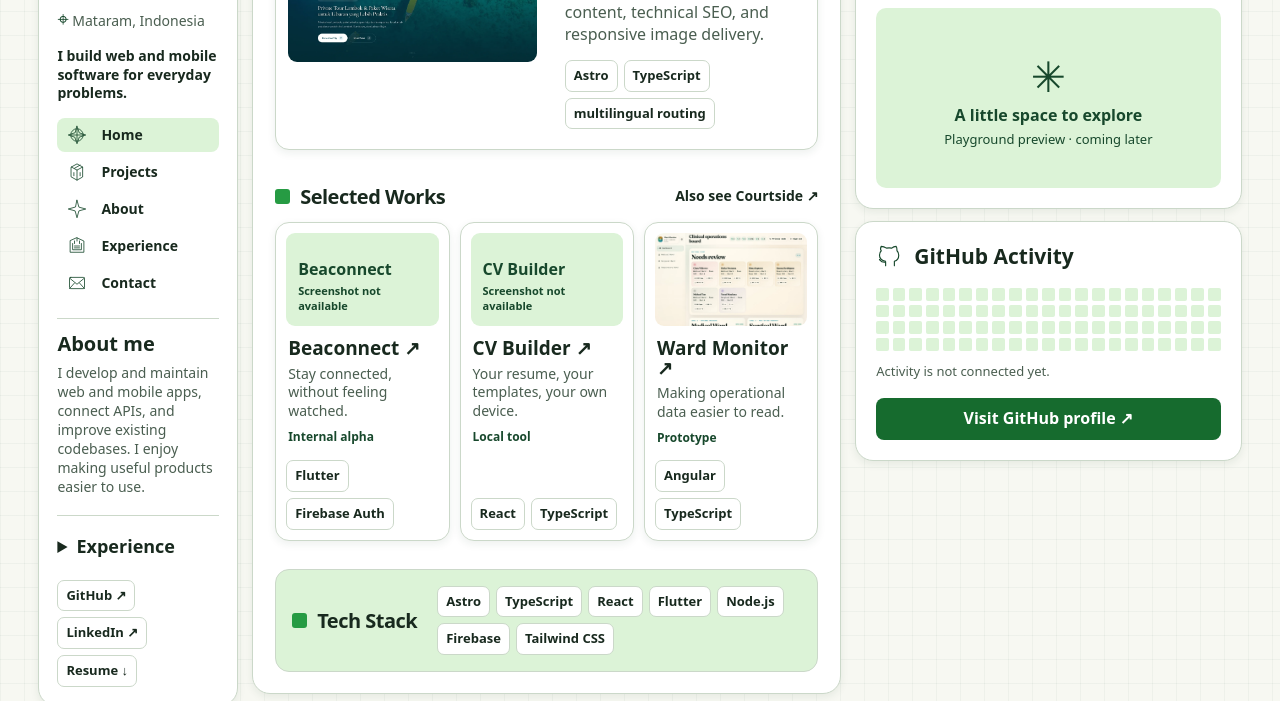
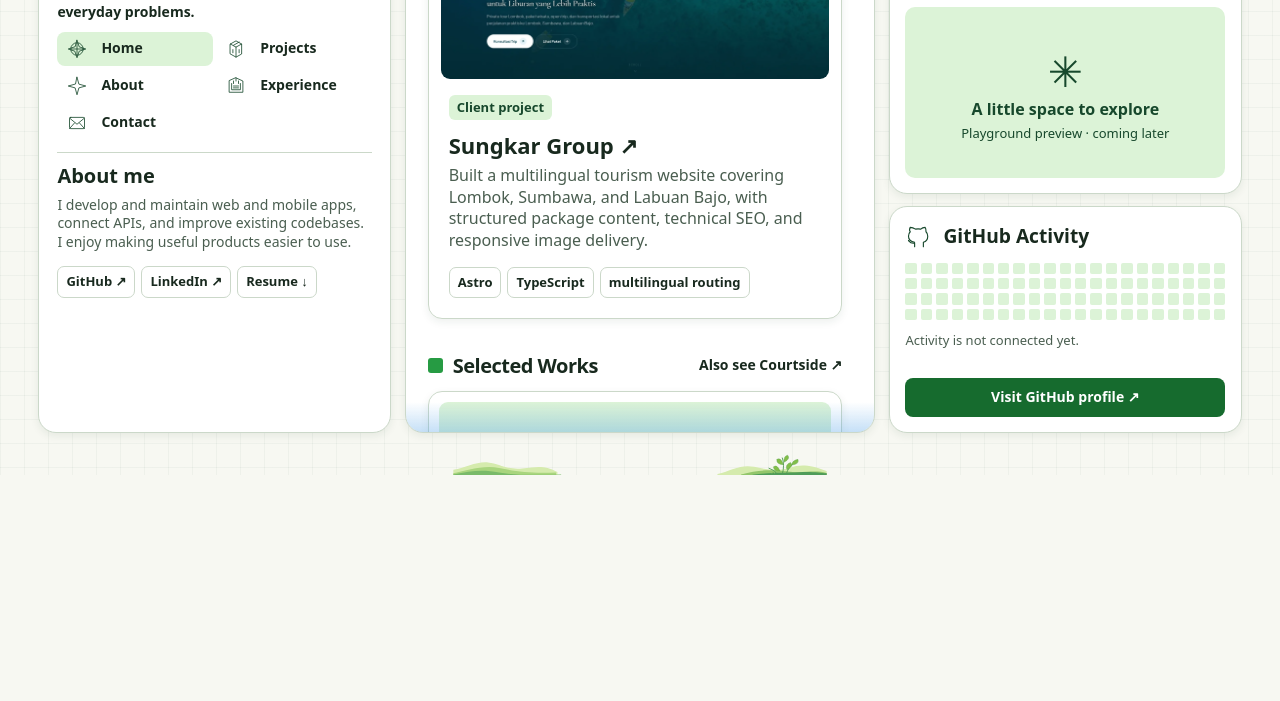
Before and after one commit to ikbakk/website-portofolio, an Astro site: page / in a window 1280 px wide. Shown: the part 325-1026 px from the top of the page. After the commit the page ends 800 px from the top, so only its background shows below. Built offline with nearby package versions, Linux system fonts and the light colour scheme; Astro itself is replaced by a stand-in of ours.

Commit message:
Use 30/40/30 desktop columns with center-only scrolling
Keep profile and widgets stationary, move experience into the keyboard-accessible work region, and add blue gradient edges. Preserve native responsive document flow on smaller screens.

```diff
--- a/docs/design/P1-SOFT-GRID.md
+++ b/docs/design/P1-SOFT-GRID.md
@@ -1,6 +1,10 @@
 # P1 — Soft Grid / Weather Themes (active homepage design contract)
 
 Status: **P1 design decisions locked; exact frozen PNG files committed and verified; P2 implementation authorized by the owner’s 2026-11-04 continuation request; final visual acceptance pending**. The owner approved the three visual directions and the core layout, but this commit does not approve P2 implementation.
+
+## Owner layout revision — 2026-11-04
+
+The owner revised the desktop proportions to **30% left / 40% center / 30% right**, superseding the original mockup proportions. The desktop shell is viewport-bound; only the center work column scrolls, with static blue gradient overlays at its top and bottom. Existing experience records live in that scroll region to keep the identity column stationary. Narrow layouts retain normal document scrolling.
 
 ## Current visual authority
 
--- a/docs/design/P2-VERIFICATION.md
+++ b/docs/design/P2-VERIFICATION.md
@@ -47,3 +47,12 @@ Temporary iframe review pages were removed before the final build. No synthetic
 - **Acceptance:** native-resolution reference overlay comparison, complete keyboard/accessibility regression, and final owner visual sign-off remain open. The responsive iframe checks verify CSS reflow and overflow, not device-specific touch behavior.
 
 P3 live widgets and P4 motion were not implemented. No pull request, main merge or deployment was performed.
+
+
+## Owner revision — 30 / 40 / 30 and center-only scrolling
+
+The owner’s final ratio request on 2026-11-04 supersedes the prior 1 : 3.2 : 2.1 composition. Desktop widths (above 1100 px) now use 30 / 40 / 30 after the two fixed gutters. At the 1363 × 936 browser viewport, measured tracks were approximately 375.97 / 501.30 / 375.98 px.
+
+The document and both outer columns stay stationary; a labelled, keyboard-focusable center region owns vertical scrolling. Its top and bottom have pointer-transparent static blue gradients and a blue scrollbar. Project cards stack inside the narrower work column. Experience moved from a sidebar disclosure into the center so opening long content cannot overflow the fixed profile. The Home link returns to the top of this region; project and experience anchors stay reachable. At 1100 px and below, the existing responsive document flow is retained.
+
+Browser PageDown verification observed center scrollTop > 0 while page scrollY remained 0 and left/right column tops remained approximately 53.55 px. Document height equalled viewport height (936 px); the center content was 2501 px in an 838 px scroll viewport. [Updated layout capture](verification/p2/ratio-30-40-30.jpg) supersedes earlier geometry screenshots. Short desktop viewports use a more compact profile treatment.
--- a/src/components/home/Profile.astro
+++ b/src/components/home/Profile.astro
@@ -1,6 +1,5 @@
 ---
 import { site } from '../../data/site';
-import { experience } from '../../data/experience';
 import Icon from '../celestial/Icon.astro';
 ---
 
@@ -14,7 +13,7 @@ import Icon from '../celestial/Icon.astro';
   <p class="location"><span aria-hidden="true">⌖</span> {site.location}</p>
   <p class="intro">I build web and mobile software for everyday problems.</p>
   <nav class="profile-nav" aria-label="Portfolio sections">
-    <a class="active" href="#content"><Icon name="profile" /> Home</a>
+    <a class="active" href="#work-start"><Icon name="profile" /> Home</a>
     <a href="#projects"><Icon name="projects" /> Projects</a>
     <a href="#about"><Icon name="spark" /> About</a>
     <a href="#experience"><Icon name="experience" /> Experience</a>
@@ -27,23 +26,6 @@ import Icon from '../celestial/Icon.astro';
       enjoy making useful products easier to use.
     </p>
   </section>
-  <details id="experience" class="experience">
-    <summary>Experience</summary><ol>
-      {
-        experience.map((item) => (
-          <li>
-            <>
-              <strong>{item.title}</strong>
-              <span>
-                {item.organization} · {item.period}
-              </span>
-              <p>{item.description}</p>
-            </>
-          </li>
-        ))
-      }
-    </ol>
-  </details>
   <div class="socials" aria-label="Social links">
     <a href={site.github} target="_blank" rel="noreferrer"
       >GitHub <span aria-hidden="true">↗</span></a
--- a/src/components/home/Work.astro
+++ b/src/components/home/Work.astro
@@ -1,5 +1,6 @@
 ---
 import { archiveProjects, stageLabels } from '../../data/archive';
+import { experience } from '../../data/experience';
 const feature = archiveProjects.find((project) => project.id === 'sungkar-group')!;
 const selected = ['beaconnect', 'cv-builder', 'ward-monitor'].map((id) =>
   archiveProjects.find((project) => project.id === id)!,
@@ -8,7 +9,8 @@ const skills = ['Astro', 'TypeScript', 'React', 'Flutter', 'Node.js', 'Firebase'
 ---
 
 <section class="work panel" aria-label="Selected work">
-  <p class="section-path">/ &nbsp; work</p>
+  <div class="work-scroll" tabindex="0" role="region" aria-label="Work and experience">
+    <p id="work-start" class="section-path" tabindex="-1">/ &nbsp; work</p>
     <h2 class="section-title">Featured Project</h2>
     <a id={`project-${feature.id}`} class="featured card" href={feature.caseHref}>
       <img
@@ -71,4 +73,21 @@ const skills = ['Astro', 'TypeScript', 'React', 'Flutter', 'Node.js', 'Firebase'
     <section class="stack">
       <h2 class="section-title">Tech Stack</h2><ul>{skills.map((skill) => <li>{skill}</li>)}</ul>
     </section>
+    <section id="experience" class="experience">
+      <h2 class="section-title">Experience</h2>
+      <ol>
+        {
+          experience.map((item) => (
+            <li>
+              <strong>{item.title}</strong>
+              <span>
+                {item.organization} · {item.period}
+              </span>
+              <p>{item.description}</p>
+            </li>
+          ))
+        }
+      </ol>
     </section>
+  </div>
+</section>
--- a/src/styles/home.css
+++ b/src/styles/home.css
@@ -219,7 +219,11 @@ h3 {
   font-weight: 700;
 }
 .work {
+  min-width: 0;
+}
+.work-scroll {
   padding: clamp(18px, 1.7vw, 28px);
+  min-width: 0;
 }
 .section-path {
   color: var(--weather-primary-ink);
@@ -575,3 +579,156 @@ h3 {
 .experience li p {
   color: var(--weather-muted);
 }
+
+/* The desktop shell stays still; only work and experience scroll. */
+@media (min-width: 1101px) {
+  html,
+  body {
+    height: 100%;
+    overflow: hidden;
+  }
+  .board {
+    height: 100dvh;
+    min-height: 0;
+    display: grid;
+    grid-template-rows: auto minmax(0, 1fr);
+    padding-bottom: 42px;
+  }
+  .board-top {
+    width: 100%;
+  }
+  .home-grid {
+    width: 100%;
+    min-height: 0;
+    height: 100%;
+    grid-template-columns: minmax(0, 30fr) minmax(0, 40fr) minmax(0, 30fr);
+    align-items: stretch;
+  }
+  .profile {
+    min-height: 0;
+    padding: clamp(18px, 2vw, 32px);
+  }
+  .profile-nav {
+    grid-template-columns: repeat(2, minmax(0, 1fr));
+  }
+  .work {
+    position: relative;
+    height: 100%;
+    min-height: 0;
+    overflow: hidden;
+  }
+  .work-scroll {
+    height: 100%;
+    overflow-x: hidden;
+    overflow-y: auto;
+    overscroll-behavior-y: contain;
+    scrollbar-width: thin;
+    scrollbar-color: #4c9ee6 transparent;
+    scrollbar-gutter: stable;
+    scroll-padding-block: 36px;
+    padding-block: 28px 38px;
+  }
+  .work::before,
+  .work::after {
+    content: '';
+    position: absolute;
+    left: 0;
+    right: 0;
+    z-index: 2;
+    height: 30px;
+    pointer-events: none;
+  }
+  .work::before {
+    top: 0;
+    background: linear-gradient(to bottom, rgb(76 158 230 / 32%), rgb(76 158 230 / 0%));
+  }
+  .work::after {
+    bottom: 0;
+    background: linear-gradient(to top, rgb(76 158 230 / 32%), rgb(76 158 230 / 0%));
+  }
+  .featured,
+  .project-grid {
+    grid-template-columns: minmax(0, 1fr);
+  }
+  .featured {
+    gap: 8px;
+  }
+  .project-grid {
+    gap: 14px;
+  }
+  .section-heading {
+    flex-wrap: wrap;
+  }
+  .stack {
+    flex-direction: column;
+    align-items: flex-start;
+    gap: 12px;
+  }
+  .widgets {
+    min-height: 0;
+    grid-template-rows: minmax(0, 1fr) minmax(0, 1.2fr) minmax(0, 1.1fr);
+  }
+  .widget {
+    min-width: 0;
+    min-height: 0;
+    padding: clamp(12px, 1.2vw, 20px);
+    display: flex;
+    flex-direction: column;
+  }
+  .widget h2 {
+    font-size: clamp(18px, 1.5vw, 24px);
+  }
+  .playground-preview {
+    min-height: 0;
+    flex: 1;
+    padding: 12px;
+  }
+  .activity-empty {
+    margin-block: 12px;
+  }
+  .github-link {
+    margin-top: auto;
+    font-size: 14px;
+  }
+  .horizon {
+    height: 42px;
+  }
+}
+
+@media (min-width: 1101px) and (max-height: 800px) {
+  .profile {
+    padding: 18px;
+  }
+  .brand {
+    margin-bottom: 8px;
+  }
+  .avatar {
+    width: 56px;
+    height: 56px;
+    margin-bottom: 8px;
+    font-size: 24px;
+  }
+  .profile h1 {
+    font-size: 24px;
+  }
+  .intro {
+    margin-block: 10px;
+  }
+  .about {
+    margin-top: 12px;
+    padding-top: 12px;
+  }
+  .socials {
+    margin-top: 14px;
+  }
+  .widget-label {
+    margin-top: 10px;
+  }
+  .placeholder-lines {
+    gap: 6px;
+    margin-block: 8px;
+  }
+  .placeholder-lines i {
+    height: 9px;
+  }
+}
```
Also changed, not shown: docs/design/verification/p2/ratio-30-40-30.jpg (added). Lines whose indentation alone changed are shown as unchanged.
